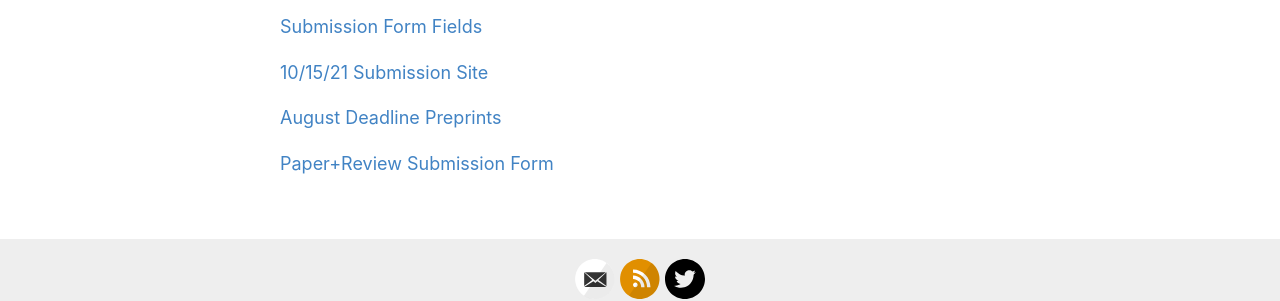
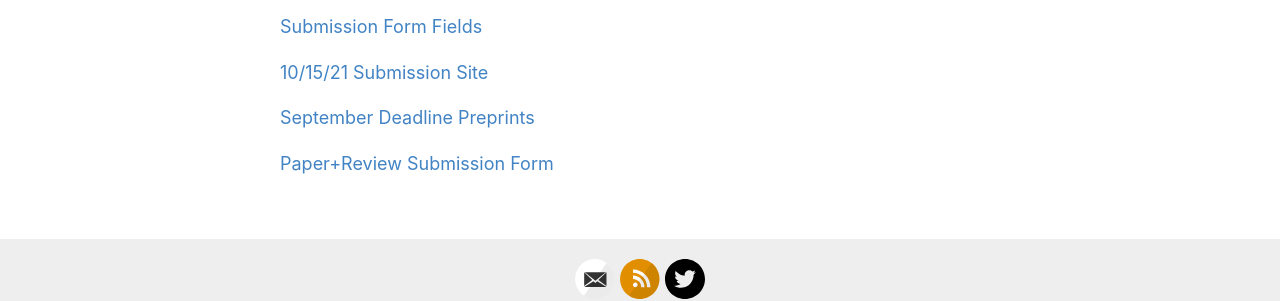
Before and after one commit to amitmerchant1990/reverie, a Jekyll site: the page built from authors.md, in a window 1280 px wide and 900 px high, scrolled down 1580 px. Shown: the part 571-872 px from the top of the window. Built offline with Jekyll 4.4.1, drawn with Linux system fonts in a browser that asks for light colours.

Commit message:
Update authors.md

```diff
--- a/authors.md
+++ b/authors.md
@@ -56,6 +56,6 @@ Please note that it is possible to publish a preprint anonymously as part of the
 
 [10/15/21 Submission Site](https://openreview.net/group?id=aclweb.org/ACL/ARR/2021/October)
 
-[August Deadline Preprints](https://openreview.net/group?id=aclweb.org/ACL/ARR/2021/August)
+[September Deadline Preprints](https://openreview.net/group?id=aclweb.org/ACL/ARR/2021/September)
 
 [Paper+Review Submission Form](https://airtable.com/shrVEN1Tlr8VAEegG)
```
